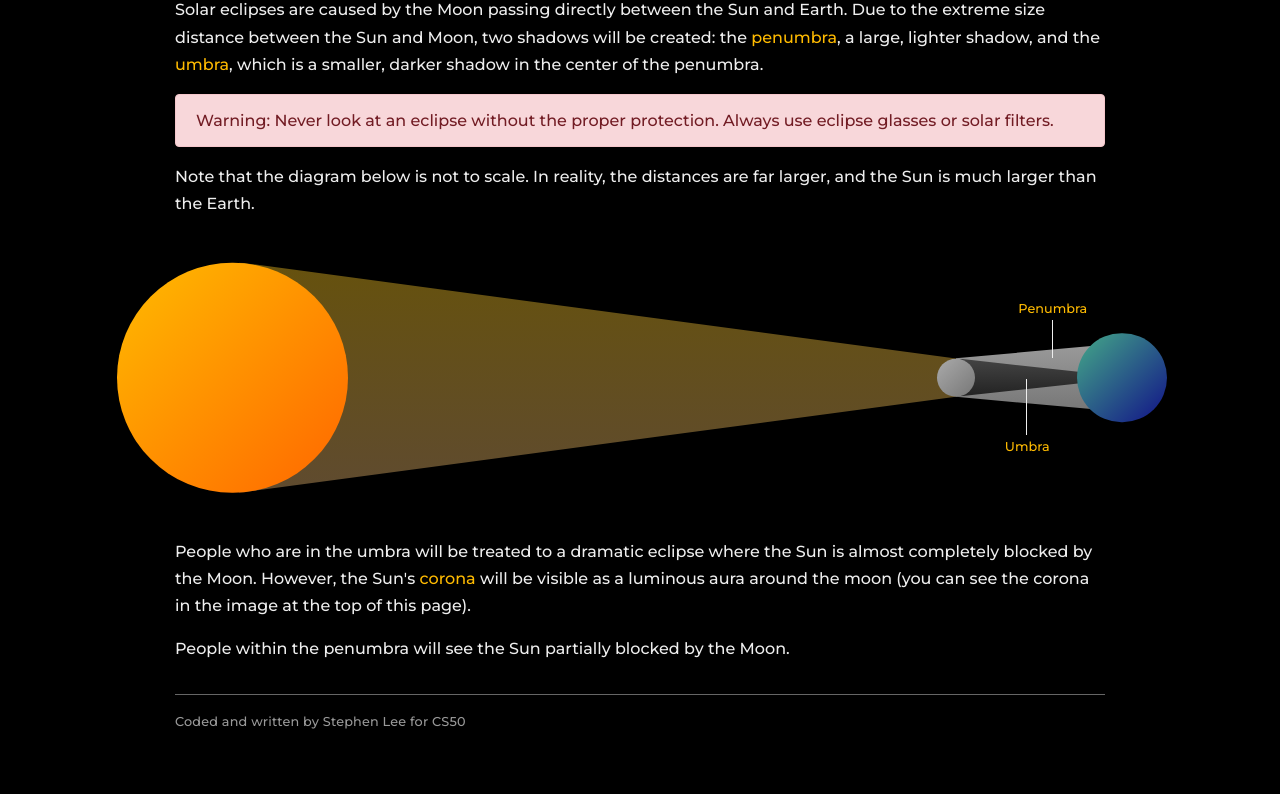
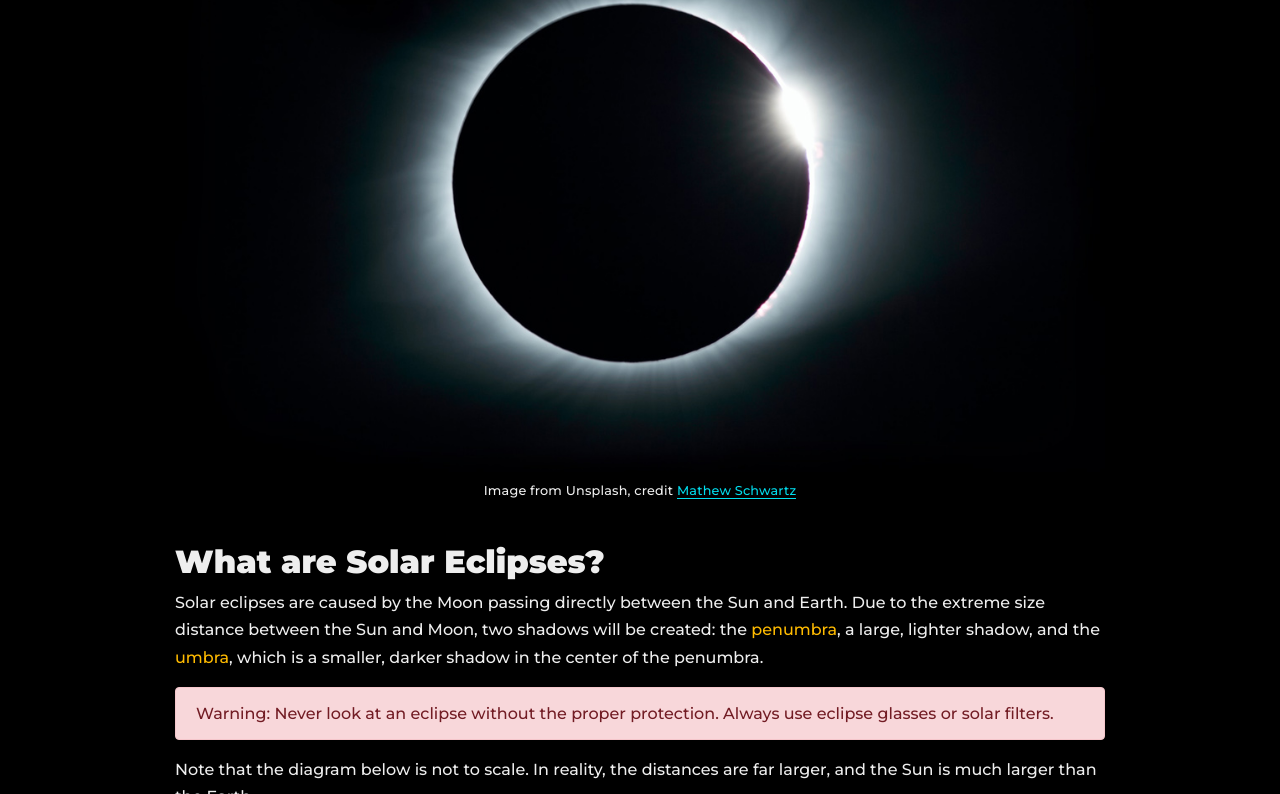
Before and after one commit to frostillicus/cs50-pset-homepage, a website: page docs/solar-eclipses.html in a window 1280 px wide. Shown: the part 326-1120 px from the top of the page. Before the commit the page ends 1075 px from the top, so only its background shows below. Drawn offline with nearby package versions, Linux system fonts and the light colour scheme; the site is published under a folder, as on GitHub Pages, so addresses that start at the root find nothing; a web font is replaced by a local one.

Commit message:
fixed broken eclipse image

```diff
--- a/docs/solar-eclipses.html
+++ b/docs/solar-eclipses.html
@@ -48,7 +48,7 @@
         <section class="container">
             <div>
                 <div>
-                    <img class="image-full" src="/src/img/solar_eclipse_1110.jpg" alt="">
+                    <img class="image-full" src="./src/img/solar_eclipse_1110.jpg" alt="">
                 </div>
                 <div class="image-credit">Image from Unsplash, credit <a target="_blank"
                         href="https://unsplash.com/photos/7YiZKj9A3DM">Mathew Schwartz</a></div>
```
